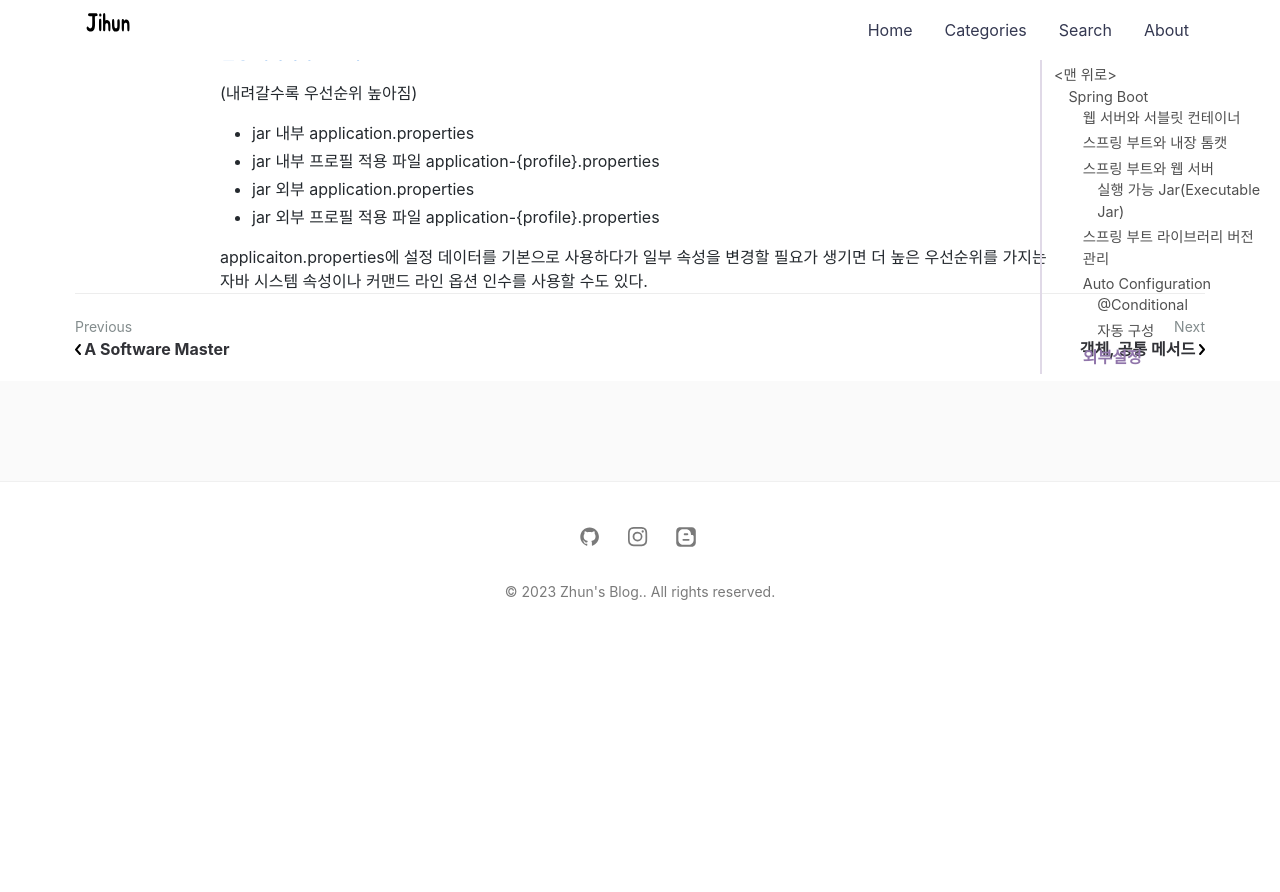
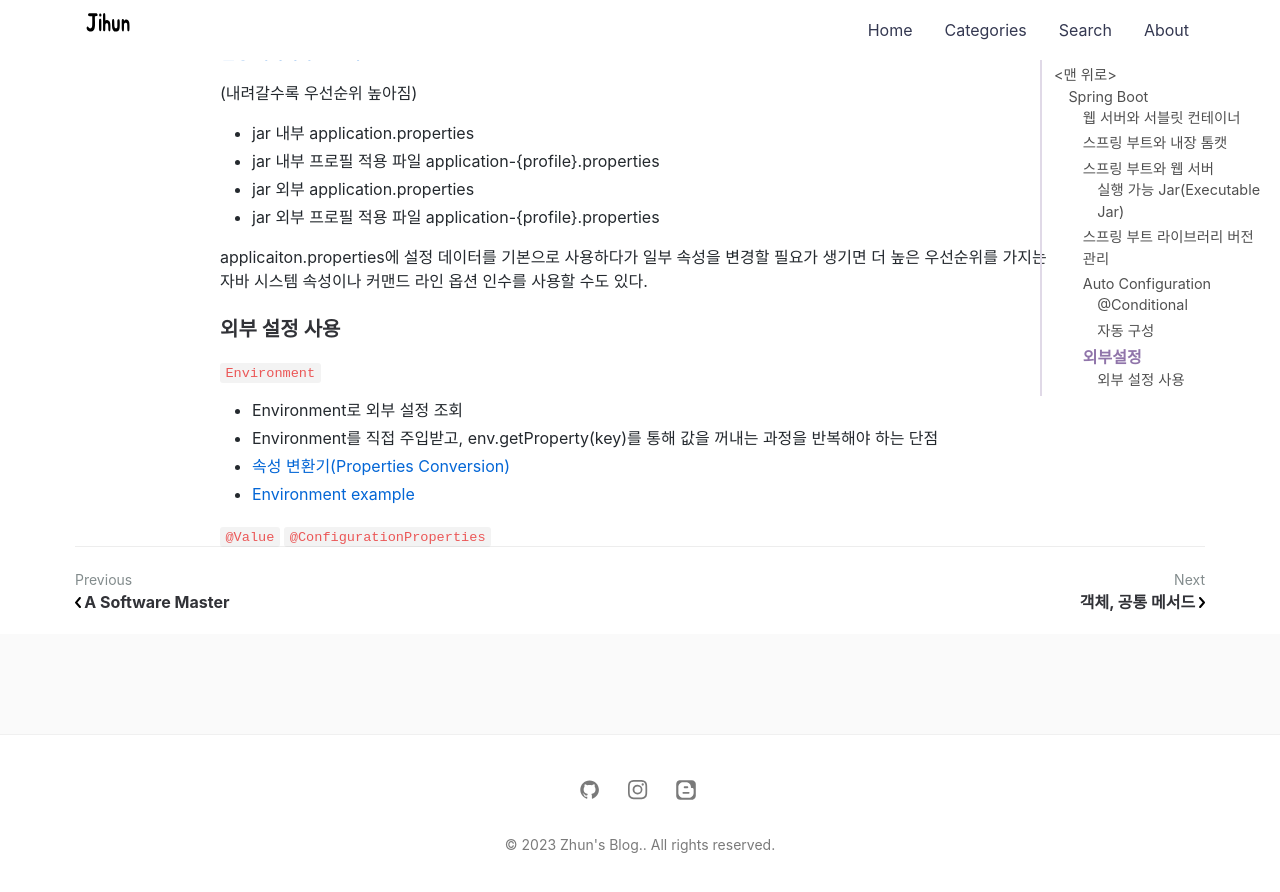
Before and after one commit to jihunparkme/jihunparkme.github.io, a Jekyll site: the page built from _posts/2023-04-06-spring-boot.md, in a window 1280 px wide and 900 px high, scrolled down 14359 px. Shown: the top 892 px of the window. Built offline with Jekyll 4.4.1, drawn with Linux system fonts in a browser that asks for light colours; nearby versions of some CDN libraries; comment, search, counter and statistics services are not loaded; before the commit the page ends 15006 px from its top, so only the background shows below that.

Commit message:
[SpringBoot] 외부설정: 외부 설정 사용 - Environment

```diff
--- a/_posts/2023-04-06-spring-boot.md
+++ b/_posts/2023-04-06-spring-boot.md
@@ -589,3 +589,14 @@ password=prod_pw
 - jar 외부 프로필 적용 파일 application-{profile}.properties
 
 applicaiton.properties에 설정 데이터를 기본으로 사용하다가 일부 속성을 변경할 필요가 생기면 더 높은 우선순위를 가지는 자바 시스템 속성이나 커맨드 라인 옵션 인수를 사용할 수도 있다.
+
+### 외부 설정 사용
+
+`Environment`
+- Environment로 외부 설정 조회
+- Environment를 직접 주입받고, env.getProperty(key)를 통해 값을 꺼내는 과정을 반복해야 하는 단점
+- [속성 변환기(Properties Conversion)](https://docs.spring.io/spring-boot/docs/current/reference/html/features.html#features.external-config.typesafe-configuration-properties.conversion)
+- [Environment example](https://github.com/jihunparkme/Inflearn-Spring-Boot/commit/317f085f9d73d038d572c5827f828dc449fc2ed4)
+
+`@Value`
+`@ConfigurationProperties`
```
